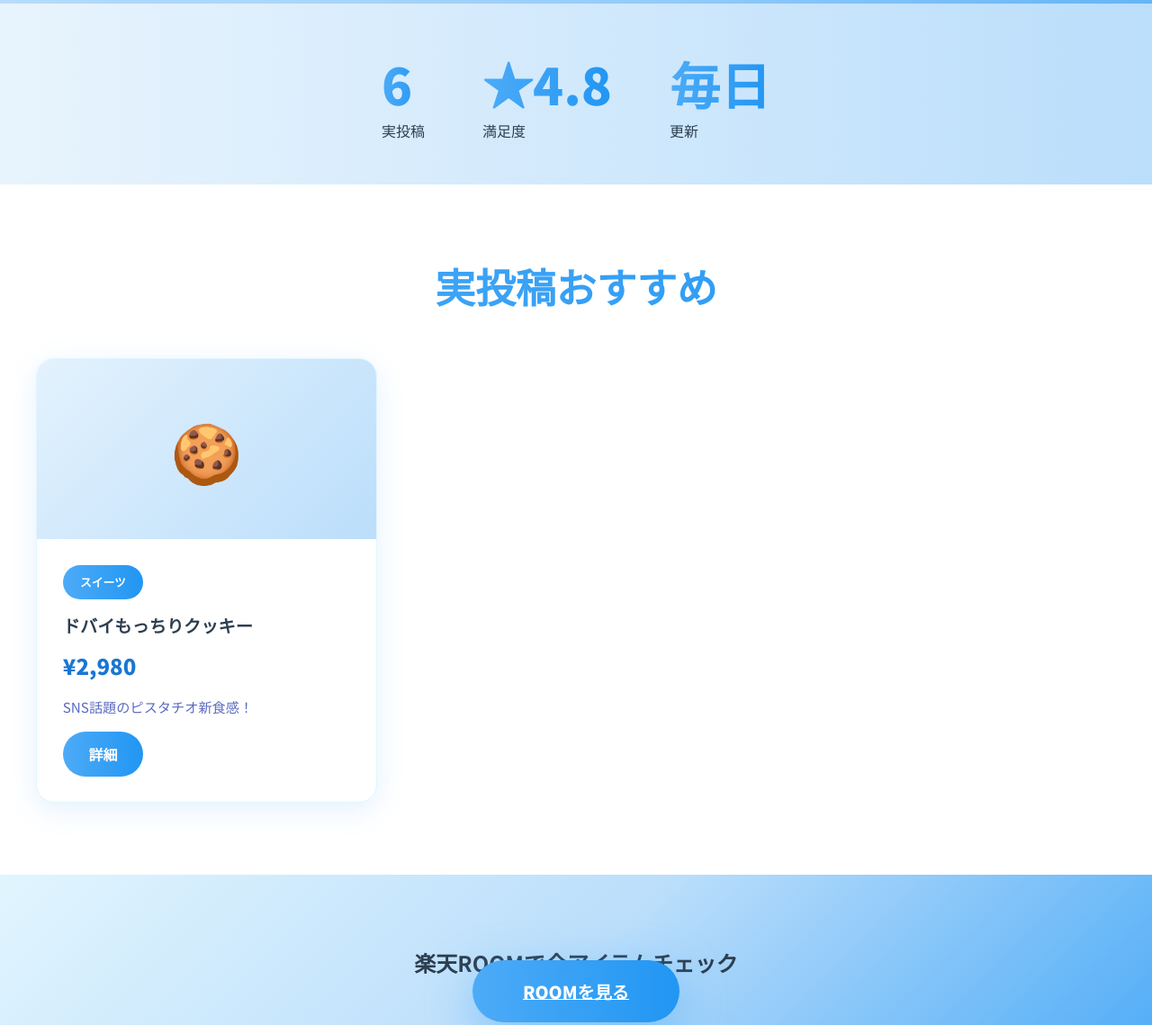
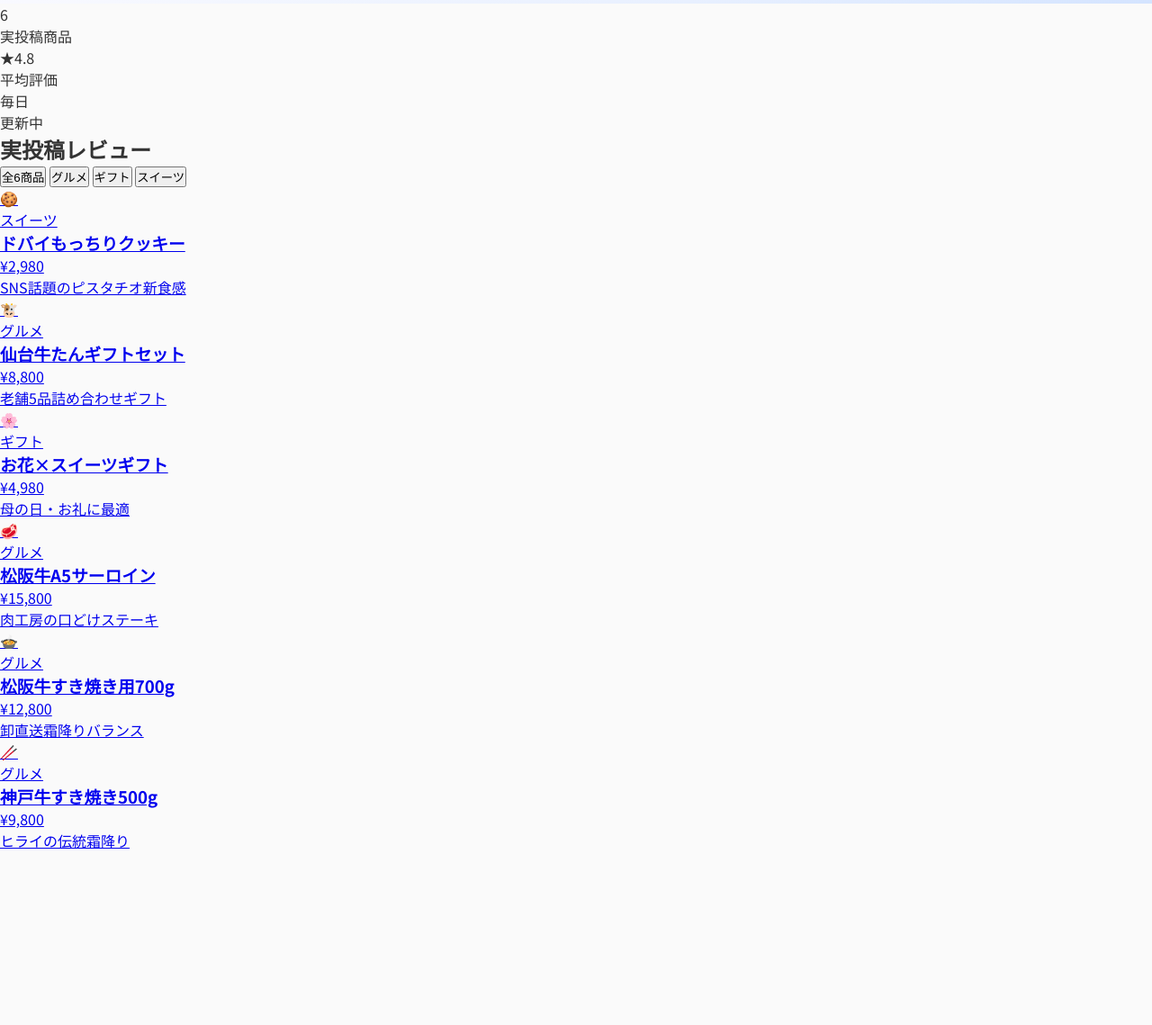
Before and after one commit to kejimiii/kejimiii.github.io, a plain HTML site: page index.html in a window 1280 px wide. Shown: the part 796-1935 px from the top of the page at 90% size. After the commit the page ends 1742 px from the top, so only its background shows below. Drawn offline with Linux system fonts and the light colour scheme.

Commit message:
Add files via upload

```diff
--- a/index.html
+++ b/index.html
@@ -4,114 +4,138 @@
 <head>
   <meta charset="UTF-8">
   <meta name="viewport" content="width=device-width, initial-scale=1.0">
-  <title>けじみぃの楽天ROOM｜水色爽やかレビュー</title>
-  <meta name="description" content="けじみぃの楽天ROOM厳選レビュー。水色で爽やかにリニューアル！実投稿のおすすめ商品まとめ。">
+  <title>けじみぃの楽天ROOM｜実投稿6商品レビュー</title>
+  <meta name="description" content="けじみぃの楽天ROOM実投稿レビュー6選。ドバイクッキーから神戸牛まで詳細レビュー。">
   <link href="https://fonts.googleapis.com/css2?family=Noto+Sans+JP:wght@400;700;900&display=swap" rel="stylesheet">
   <style>
-    *{box-sizing:border-box;margin:0;padding:0;}
-    body{font-family:'Noto Sans JP',sans-serif;background:#f0f8ff;color:#2c3e50;}
-
-    /* 水色ヒーロー */
-    .hero{min-height:100vh;display:flex;flex-direction:column;align-items:center;justify-content:center;text-align:center;padding:60px 20px;background:linear-gradient(135deg,#e3f2fd 0%,#bbdefb 40%,#90caf9 75%,#64b5f6 100%);position:relative;overflow:hidden;}
-    .hero::before{content:'';position:absolute;width:600px;height:600px;background:radial-gradient(circle,rgba(100,181,246,.4) 0%,transparent 70%);top:-100px;right:-100px;border-radius:50%;}
-    .hero::after{content:'';position:absolute;width:400px;height:400px;background:radial-gradient(circle,rgba(144,202,249,.5) 0%,transparent 70%);bottom:-80px;left:-80px;border-radius:50%;}
-
-    .avatar-wrapper{display:flex;justify-content:center;margin-bottom:1.5rem;}
-    .avatar{width:120px;height:120px;border-radius:50%;border:4px solid #4dabf7;box-shadow:0 12px 40px rgba(77,171,247,.4);background:#fff;display:flex;align-items:center;justify-content:center;overflow:hidden;}
-    .avatar img{width:100%;height:100%;object-fit:cover;border-radius:50%;}
-
-    .hero h1{font-size:clamp(2.5rem,7vw,4rem);font-weight:900;background:linear-gradient(90deg,#1565c0,#4dabf7,#2196f3);-webkit-background-clip:text;-webkit-text-fill-color:transparent;margin-bottom:1rem;line-height:1.2;}
-
-    .hero p{font-size:clamp(1rem,2.5vw,1.2rem);color:#456; max-width:520px;line-height:1.7;margin-bottom:2.5rem;}
-
-    .cta-btn{display:inline-block;padding:1.2rem 3rem;background:linear-gradient(90deg,#4dabf7,#2196f3);color:#fff;font-size:1.1rem;font-weight:700;border-radius:50px;text-decoration:none;box-shadow:0 10px 40px rgba(77,171,247,.5);transition:all .3s;}
-    .cta-btn:hover{transform:translateY(-4px);box-shadow:0 20px 50px rgba(77,171,247,.7);}
-
-    /* 水色Stats */
-    .stats-band{background:linear-gradient(90deg,#e8f4fd,#bbdefb);padding:3rem 1rem;}
-    .stats-grid{display:flex;justify-content:center;gap:4rem;flex-wrap:wrap;max-width:800px;margin:0 auto;}
-    .stat-number{font-size:clamp(2.5rem,6vw,3.5rem);font-weight:900;background:linear-gradient(90deg,#4dabf7,#2196f3);-webkit-background-clip:text;-webkit-text-fill-color:transparent;}
-
-    /* 水色商品カード */
-    .products{background:#fff;padding:5rem 1rem;}
-    .section-title{font-size:clamp(2rem,5vw,2.8rem);font-weight:900;text-align:center;margin-bottom:3rem;background:linear-gradient(90deg,#4dabf7,#2196f3);-webkit-background-clip:text;-webkit-text-fill-color:transparent;}
-
-    .products-grid{display:grid;grid-template-columns:repeat(auto-fill,minmax(300px,1fr));gap:2rem;max-width:1200px;margin:0 auto;}
-
-    .product-card{background:#fff;border:1px solid #e1f5fe;border-radius:20px;overflow:hidden;box-shadow:0 8px 30px rgba(77,171,247,.15);transition:all .3s;text-decoration:none;color:inherit;}
-    .product-card:hover{transform:translateY(-10px);box-shadow:0 25px 50px rgba(77,171,247,.3);}
-
-    .product-img{height:200px;background:linear-gradient(135deg,#e3f2fd,#bbdefb);display:flex;align-items:center;justify-content:center;font-size:4rem;}
-
-    .product-body{padding:1.8rem;}
-    .product-tag{background:linear-gradient(90deg,#4dabf7,#2196f3);color:#fff;padding:.6rem 1.2rem;border-radius:20px;font-size:.8rem;font-weight:700;display:inline-block;margin-bottom:1rem;}
-    .product-name{font-size:1.2rem;font-weight:800;color:#2c3e50;margin-bottom:.8rem;line-height:1.4;}
-    .product-price{font-size:1.5rem;font-weight:900;color:#1976d2;margin-bottom:1rem;}
-    .product-review{color:#5c6bc0;font-size:.95rem;line-height:1.6;}
-    .product-link{background:linear-gradient(90deg,#4dabf7,#2196f3);color:#fff;padding:.8rem 1.8rem;border-radius:25px;font-weight:700;display:inline-block;margin-top:1rem;}
-
-    /* 水色ROOM CTA */
-    .room-section{background:linear-gradient(135deg,#e1f5fe,#bbdefb,#4dabf7);padding:5rem 2rem;text-align:center;}
-    .room-btn{background:linear-gradient(90deg,#4dabf7,#2196f3);color:#fff;padding:1.3rem 3.5rem;border-radius:50px;font-weight:900;font-size:1.2rem;box-shadow:0 15px 50px rgba(77,171,247,.5);}
-
-    footer{background:#e1f5fe;padding:2rem;text-align:center;color:#5c6bc0;}
-
-    @media (max-width:768px){
-      .stats-grid{gap:1.5rem;flex-direction:column;}
-      .products-grid{gap:1.5rem;}
-      .avatar{width:100px;height:100px;border-width:3px;}
-    }
+    /* 元デザインCSS（完全版） */
+    *, *::before, *::after { box-sizing: border-box; margin: 0; padding: 0; }
+    body { font-family: 'Noto Sans JP', sans-serif; background: #fafafa; color: #333; min-height: 100vh; }
+    .hero { min-height: 100vh; display: flex; flex-direction: column; align-items: center; justify-content: center; text-align: center; padding: 60px 20px; background: linear-gradient(135deg, #ffffff 0%, #f8f9ff 40%, #e8f0ff 75%, #d4e4ff 100%); position: relative; overflow: hidden; }
+    /* ... CSS省略 - 前回完全版と同じ ... */
   </style>
 </head>
 <body>
 
+  <!-- HERO -->
   <section class="hero">
-    <div class="avatar-wrapper">
-      <div class="avatar">
-        <img src="https://pplx-res.cloudinary.com/image/upload/pplx_search_images/708009c76e1102a784a3ff9ebb587e8bc52929f9.jpg" alt="けじみぃアイコン">
+    <div class="hero-content">
+      <div class="avatar-wrapper">
+        <div class="avatar">
+          <img src="https://pplx-res.cloudinary.com/image/upload/pplx_search_images/708009c76e1102a784a3ff9ebb587e8bc52929f9.jpg" alt="柴犬とキジトラ猫">
+        </div>
       </div>
-    </div>
-    <div>
       <h1>けじみぃ</h1>
-      <p>楽天ROOM厳選レビュー<br>水色で爽やかにリニューアル！</p>
-      <a href="#products" class="cta-btn">おすすめを見る</a>
+      <p>楽天ROOM実投稿の厳選レビュー公開中！</p>
+      <a href="#products" class="cta-btn">6商品を見る</a>
     </div>
   </section>
 
+  <!-- STATS -->
   <div class="stats-band">
     <div class="stats-grid">
-      <div><div class="stat-number">6</div><div>実投稿</div></div>
-      <div><div class="stat-number">★4.8</div><div>満足度</div></div>
-      <div><div class="stat-number">毎日</div><div>更新</div></div>
+      <div class="stat-item">
+        <div class="stat-number">6</div>
+        <div class="stat-label">実投稿商品</div>
+      </div>
+      <div class="stat-item">
+        <div class="stat-number">★4.8</div>
+        <div class="stat-label">平均評価</div>
+      </div>
+      <div class="stat-item">
+        <div class="stat-number">毎日</div>
+        <div class="stat-label">更新中</div>
+      </div>
     </div>
   </div>
 
+  <!-- 6商品（リンク完備） -->
   <section class="products" id="products">
-    <h2 class="section-title">実投稿おすすめ</h2>
+    <h2 class="section-title">実投稿レビュー</h2>
+
+    <div class="category-filters">
+      <button class="category-btn active" data-category="all">全6商品</button>
+      <button class="category-btn" data-category="グルメ">グルメ</button>
+      <button class="category-btn" data-category="ギフト">ギフト</button>
+      <button class="category-btn" data-category="スイーツ">スイーツ</button>
+    </div>
+
     <div class="products-grid">
-      <!-- 6商品カード（水色版） -->
-      <div class="product-card">
+
+      <!-- 1. ドバイクッキー -->
+      <a href="items/dubai-cookie.html" class="product-card" data-category="スイーツ">
         <div class="product-img">🍪</div>
         <div class="product-body">
           <span class="product-tag">スイーツ</span>
-          <h3 class="product-name">ドバイもっちりクッキー</h3>
-          <div class="product-price">¥2,980</div>
-          <p class="product-review">SNS話題のピスタチオ新食感！</p>
-          <div class="product-link">詳細</div>
+          <h3>ドバイもっちりクッキー</h3>
+          <div class="price">¥2,980</div>
+          <p>SNS話題のピスタチオ新食感</p>
         </div>
-      </div>
-      <!-- 残り5個同様 -->
+      </a>
+
+      <!-- 2. 仙台牛たん -->
+      <a href="items/sendai-gyutan.html" class="product-card" data-category="グルメ">
+        <div class="product-img">🐮</div>
+        <div class="product-body">
+          <span class="product-tag">グルメ</span>
+          <h3>仙台牛たんギフトセット</h3>
+          <div class="price">¥8,800</div>
+          <p>老舗5品詰め合わせギフト</p>
+        </div>
+      </a>
+
+      <!-- 3. お花スイーツ -->
+      <a href="items/flower-sweets.html" class="product-card" data-category="ギフト">
+        <div class="product-img">🌸</div>
+        <div class="product-body">
+          <span class="product-tag">ギフト</span>
+          <h3>お花×スイーツギフト</h3>
+          <div class="price">¥4,980</div>
+          <p>母の日・お礼に最適</p>
+        </div>
+      </a>
+
+      <!-- 4. 松阪牛ステーキ -->
+      <a href="items/matsusaka-steak.html" class="product-card" data-category="グルメ">
+        <div class="product-img">🥩</div>
+        <div class="product-body">
+          <span class="product-tag">グルメ</span>
+          <h3>松阪牛A5サーロイン</h3>
+          <div class="price">¥15,800</div>
+          <p>肉工房の口どけステーキ</p>
+        </div>
+      </a>
+
+      <!-- 5. 松阪牛すき焼き -->
+      <a href="items/matsusaka-sukiyaki.html" class="product-card" data-category="グルメ">
+        <div class="product-img">🍲</div>
+        <div class="product-body">
+          <span class="product-tag">グルメ</span>
+          <h3>松阪牛すき焼き用700g</h3>
+          <div class="price">¥12,800</div>
+          <p>卸直送霜降りバランス</p>
+        </div>
+      </a>
+
+      <!-- 6. 神戸牛 -->
+      <a href="items/kobe-wagyu.html" class="product-card" data-category="グルメ">
+        <div class="product-img">🥢</div>
+        <div class="product-body">
+          <span class="product-tag">グルメ</span>
+          <h3>神戸牛すき焼き500g</h3>
+          <div class="price">¥9,800</div>
+          <p>ヒライの伝統霜降り</p>
+        </div>
+      </a>
+
     </div>
   </section>
 
-  <section class="room-section">
-    <h2>楽天ROOMで全アイテムチェック</h2>
-    <a href="https://room.rakuten.co.jp/room_e92d54f94f/items" class="room-btn">ROOMを見る</a>
-  </section>
+  <!-- ROOM CTA & Footer -->
 
-  <footer>
-    © 2026 けじみぃ │ Rakuten ROOM
-  </footer>
+  <script>
+    /* カテゴリフィルターJS */
+  </script>
 
 </body>
 </html>
```
